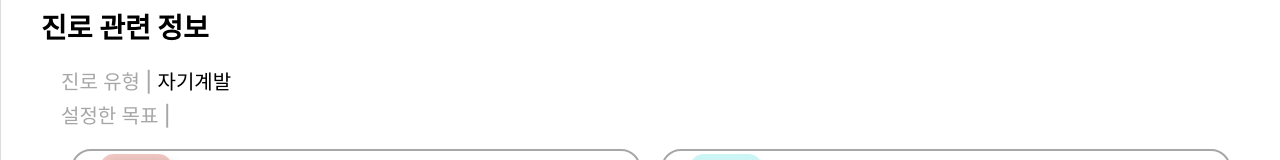
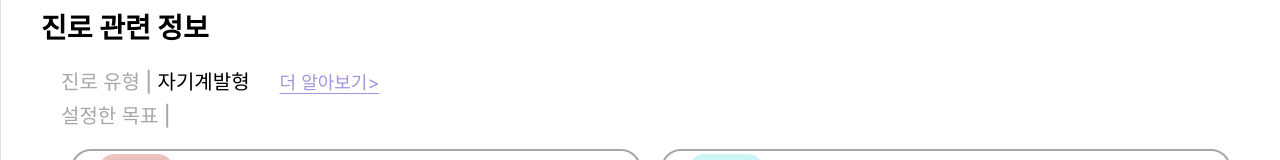
Before and after one commit to osamhack2022/WEB_MiliDream_Dreamers, a Next.js app in the folder frontend/: page /user/signup in a window 1280 px wide. Shown: the part 944-1104 px from the top of the page. Built offline with nearby package versions, Linux system fonts and the light colour scheme; no server answers.

Commit message:
Update [id].js
add "더 알아보기"

```diff
--- a/frontend/pages/user/[id].js
+++ b/frontend/pages/user/[id].js
@@ -383,8 +383,22 @@ export default function user_id() {
                         fontWeight: "500",
                       }}
                     >
-                      자기계발
+                      {"자기계발"}형
                     </span>
+                    <a
+                      href="http://www.naver.com"
+                      target={"_blank"}
+                      style={{
+                        fontSize: "18px",
+                        marginLeft: "30px",
+                        color: "#A593E0",
+                        cursor: "pointer",
+                        textDecoration: "underline",
+                        textUnderlinePosition: "under",
+                      }}
+                    >
+                      더 알아보기{">"}
+                    </a>
                   </div>
                   <br></br>
                   <span
```
